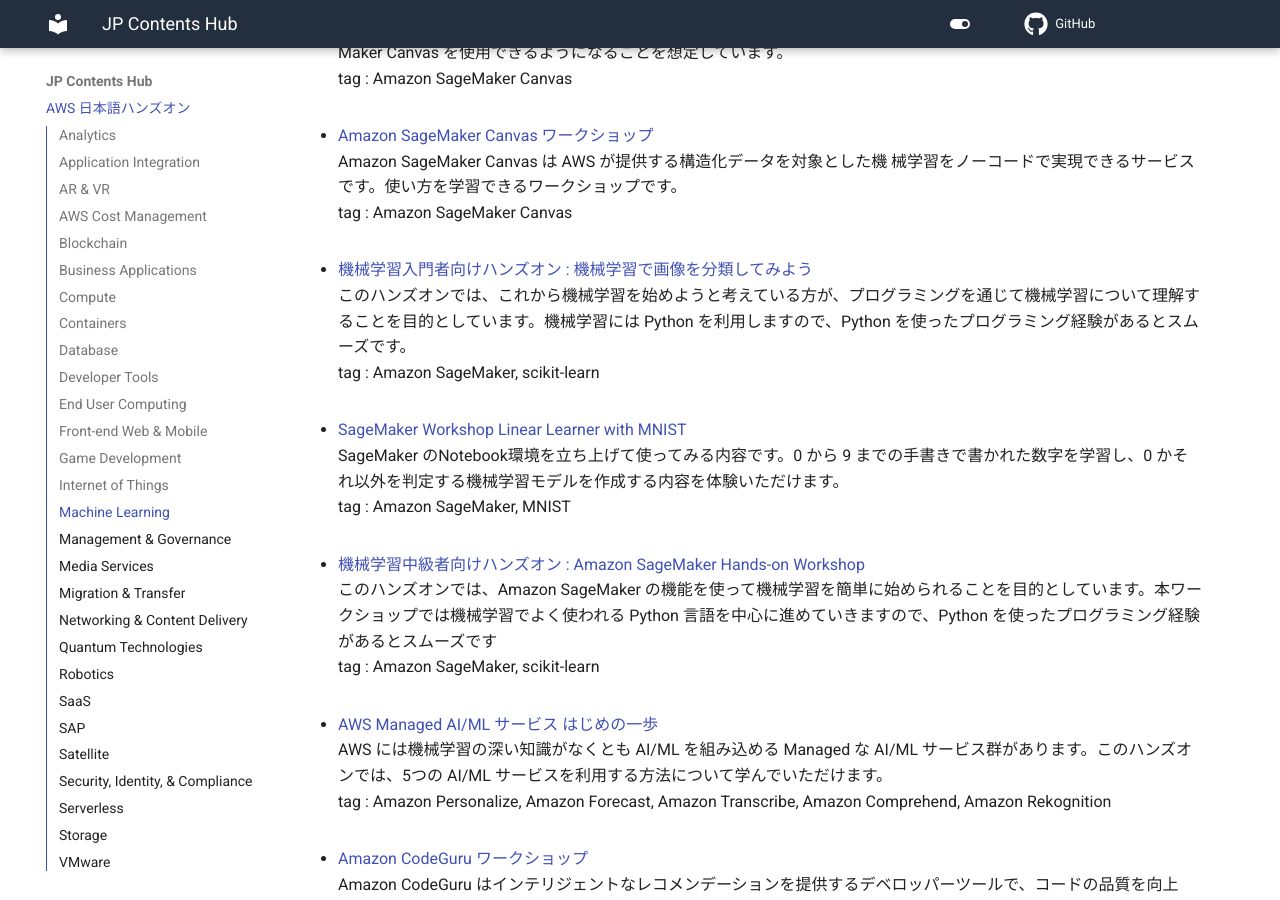
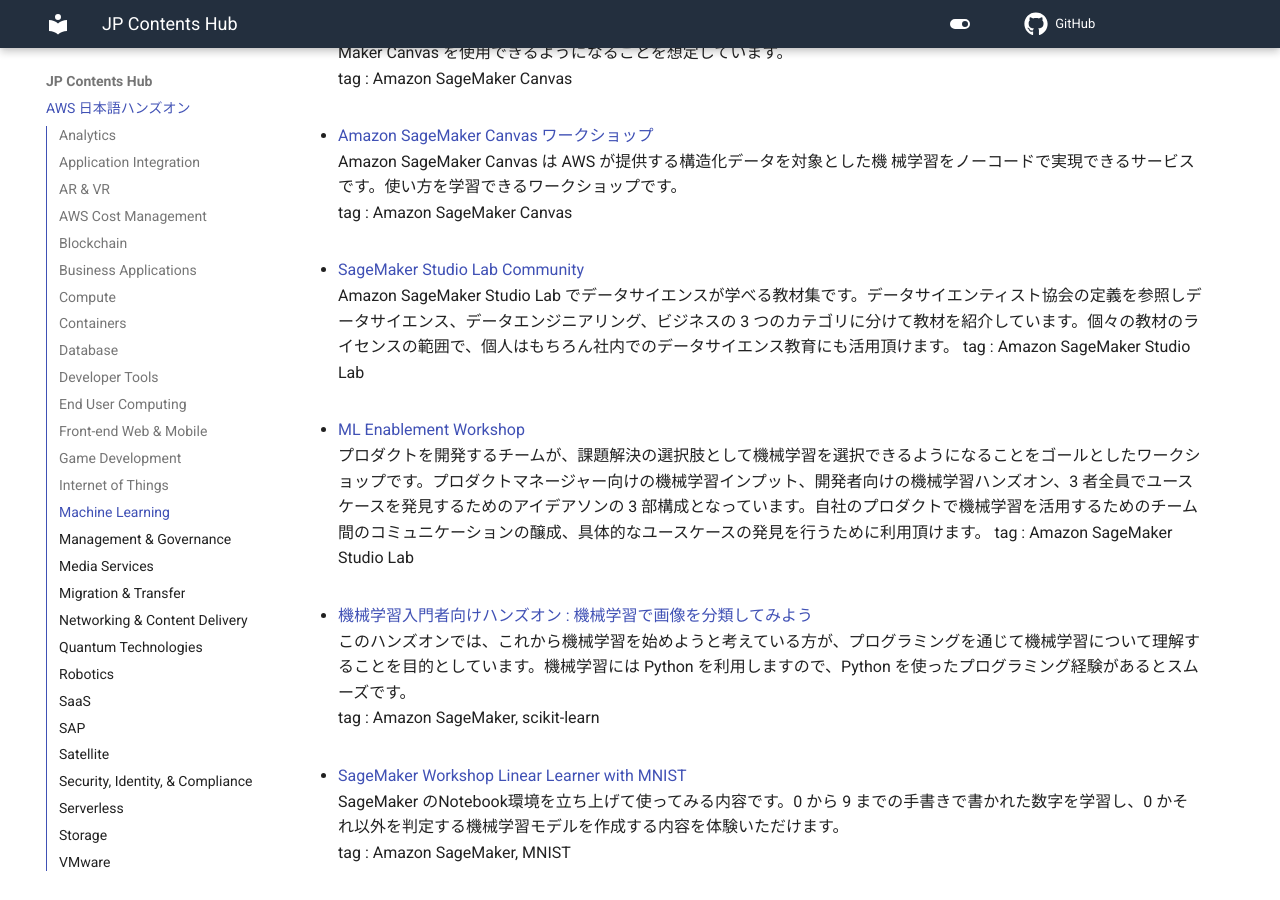
Before and after one commit to aws-samples/jp-contents-hub, an MkDocs documentation site: the page built from content/index.md, in a window 1280 px wide and 900 px high, scrolled down 16855 px. Built offline with MkDocs 1.6.1 and Material for MkDocs 9.7.7, drawn with Linux system fonts in a browser that asks for light colours; comment, search, counter and statistics services are not loaded.

Commit message:
Add Studio Lab Community and ML Enablement Workshop

```diff
--- a/content/index.md
+++ b/content/index.md
@@ -432,6 +432,14 @@
 Amazon SageMaker Canvas は AWS が提供する構造化データを対象とした機 械学習をノーコードで実現できるサービスです。使い方を学習できるワークショップです。
 tag : Amazon SageMaker Canvas
 
+- <a href="https://github.com/aws-sagemaker-jp/awesome-studio-lab-jp" target="_blank" onclick="sendClickCount()" onauxclick="sendClickCount()">SageMaker Studio Lab Community</a>
+Amazon SageMaker Studio Lab でデータサイエンスが学べる教材集です。データサイエンティスト協会の定義を参照しデータサイエンス、データエンジニアリング、ビジネスの 3 つのカテゴリに分けて教材を紹介しています。個々の教材のライセンスの範囲で、個人はもちろん社内でのデータサイエンス教育にも活用頂けます。
+tag : Amazon SageMaker Studio Lab
+
+- <a href="https://github.com/aws-samples/aws-ml-enablement-workshop" target="_blank" onclick="sendClickCount()" onauxclick="sendClickCount()">ML Enablement Workshop</a>
+プロダクトを開発するチームが、課題解決の選択肢として機械学習を選択できるようになることをゴールとしたワークショップです。プロダクトマネージャー向けの機械学習インプット、開発者向けの機械学習ハンズオン、3 者全員でユースケースを発見するためのアイデアソンの 3 部構成となっています。自社のプロダクトで機械学習を活用するためのチーム間のコミュニケーションの醸成、具体的なユースケースの発見を行うために利用頂けます。
+tag : Amazon SageMaker Studio Lab
+
 - <a href="https://dcj71ciaiav4i.cloudfront.net/E33695C0-835B-11EB-8E80-138DCE1C124F/" target="_blank" onclick="sendClickCount()" onauxclick="sendClickCount()">機械学習入門者向けハンズオン : 機械学習で画像を分類してみよう</a>
 このハンズオンでは、これから機械学習を始めようと考えている方が、プログラミングを通じて機械学習について理解することを目的としています。機械学習には Python を利用しますので、Python を使ったプログラミング経験があるとスムーズです。
 tag : Amazon SageMaker, scikit-learn
```
